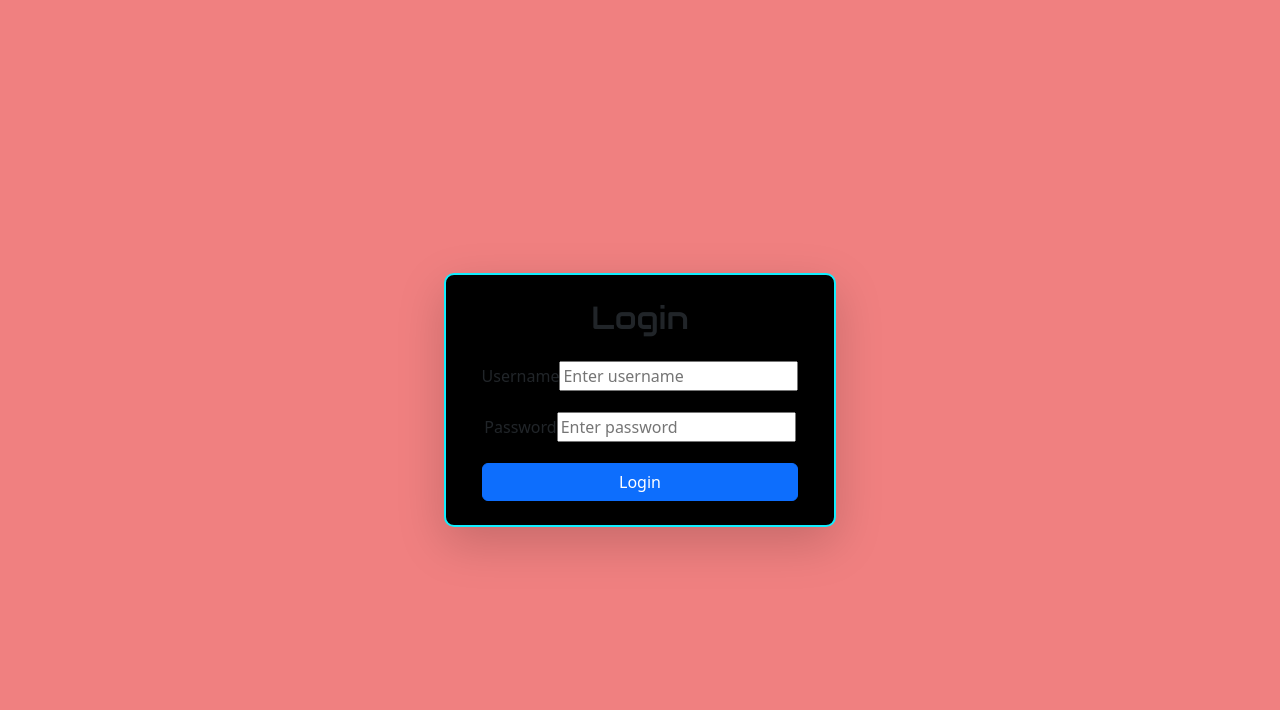
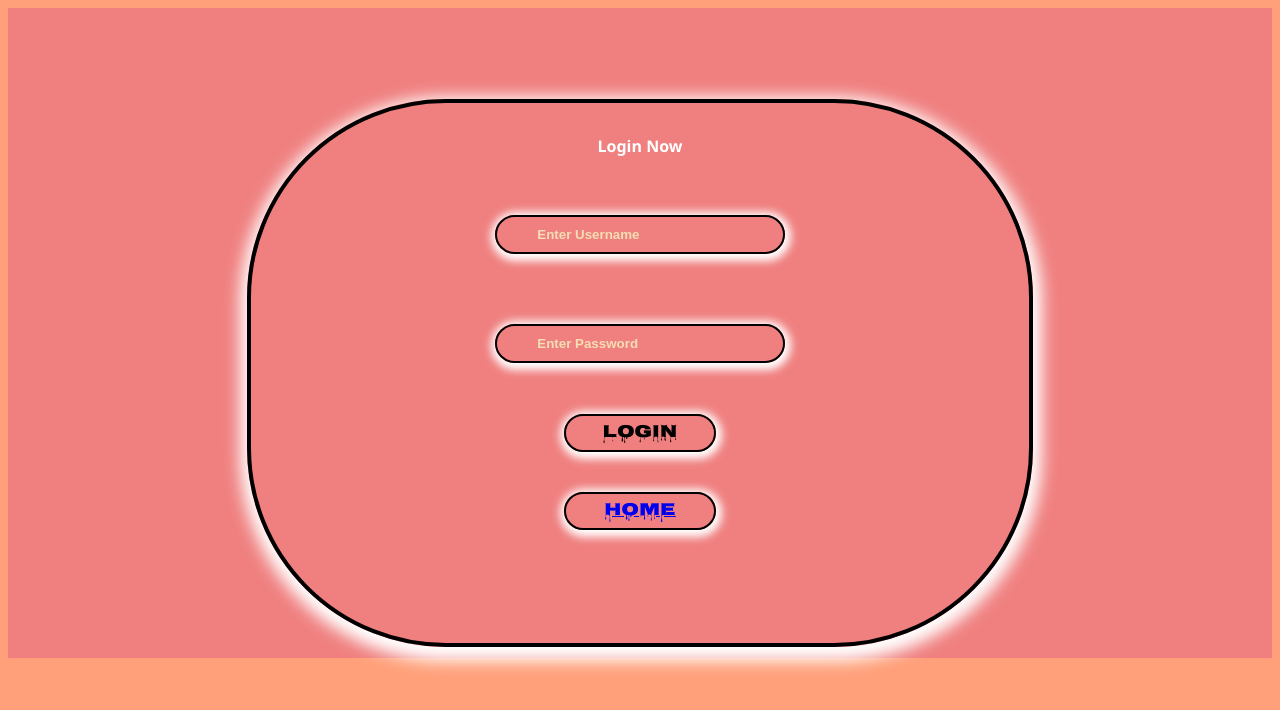
Before and after one commit to VinnathSatharasinghe/Book-Store-MERN, a React (Vite) app in the folder client/: page /login in a window 1280 px wide. Shown: the top 710 px of the page. Built offline with nearby package versions, Linux system fonts and the light colour scheme.

Commit message:
solve login prob chnage res400 to res200

```diff
--- a/client/src/App.jsx
+++ b/client/src/App.jsx
@@ -3,7 +3,7 @@ import { createBrowserRouter, RouterProvider } from "react-router-dom";
 
 import Home from "./pages/Home";
 import NavBar from "./navbar/Navogation";
-import Login from './pages/Login';
+import Login from './pages/test_log';
 
 
 const router = createBrowserRouter([
--- a/client/src/pages/Login.jsx
+++ b/client/src/pages/Login.jsx
@@ -113,7 +113,7 @@ import { useState } from "react";
 import { Container, Row, Col, Form, Button } from "react-bootstrap";
 import "bootstrap/dist/css/bootstrap.min.css";
 import axios from "axios";
-import { useNavigate } from "react-router-dom";
+// import { useNavigate } from "react-router-dom";
 import { ToastContainer, toast } from "react-toastify";
 import "react-toastify/dist/ReactToastify.css";
 import "../css/login.css"; // Ensure you have your CSS file in place
--- a/client/src/pages/test_log.jsx
+++ b/client/src/pages/test_log.jsx
@@ -9,8 +9,8 @@ import "../css/log.css";
 import "react-toastify/dist/ReactToastify.css";
 
 function Login() {
-  const [username, setUsername] = useState("");
-  const [password, setPassword] = useState("");
+  const [username, setUsername] = useState();
+  const [password, setPassword] = useState();
   const navigate = useNavigate();
 
   const handleSubmit = (e) => {
@@ -21,20 +21,22 @@ function Login() {
       .then((result) => {
         console.log(result);
 
-        if (result.data.message == "invalidusername") {
-
-          toast.error("Login Failed. No record existed.", { autoClose: 5000 });
-
-        } else if (result.data.message === "loginsuccessfully") {
+        if (result.data.message === "nousername") {
+          toast.error("Login Failed. No user.", { autoClose: 5000 });
+        } else if (result.data.message === "caseusername") {
+          toast.error("Login Failed. No user existed.");
+        } else if (result.data.message === "nopassword") {
+          toast.error("Login Failed. No Password");
+        } else if (result.data.message === "casepassword") {
+          toast.error("Login Failed. Incorrect Password");
+        } else if (result.data.message === "loginok") {
           toast.success("Login successful!", { autoClose: 5000 });
+          setTimeout(() => {
             navigate("/");
-
-        } else if (result.data.message === "invalidpassword") {
-          toast.error("Login Failed. Incorrect Password");
+          },1000);
 
         } else {
           toast.error("Login Failed. No record existed.");
-
         }
       })
       .catch((err) => console.log(err));
@@ -51,6 +53,7 @@ function Login() {
               <br />
               <input
                 type="text"
+                name="name"
                 placeholder="Enter Username"
                 autoComplete="off"
                 defaultValue={""}
@@ -63,6 +66,7 @@ function Login() {
               <br />
               <input
                 type="password"
+                name="password"
                 placeholder="Enter Password"
                 autoComplete="off"
                 defaultValue={""}
@@ -86,10 +90,7 @@ function Login() {
               pauseOnHover
               theme="dark"
             />
-
           </Form>
-
-
 
           <Button variant="primary" type="login">
             <a href="/">Home</a>
```
Also changed, not shown: client/src/pages/test_login.jsx (deleted), 1 other file (tests, documents, lock files or other folders). Lines whose indentation alone changed are shown as unchanged.
